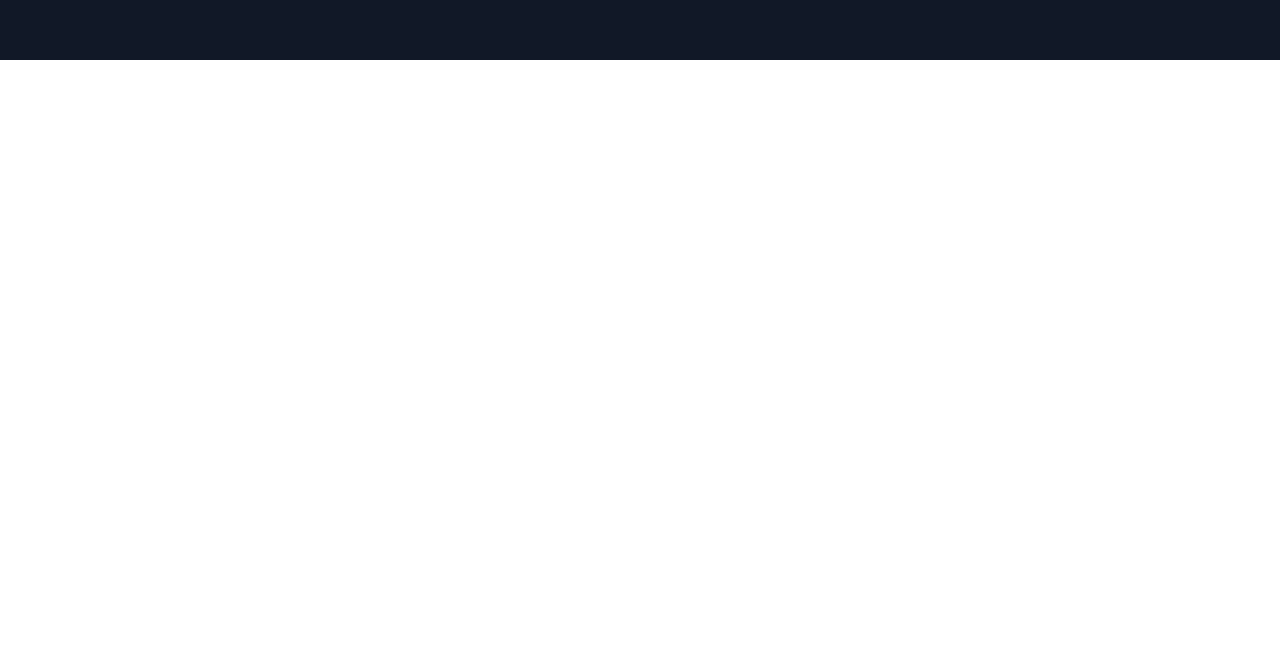
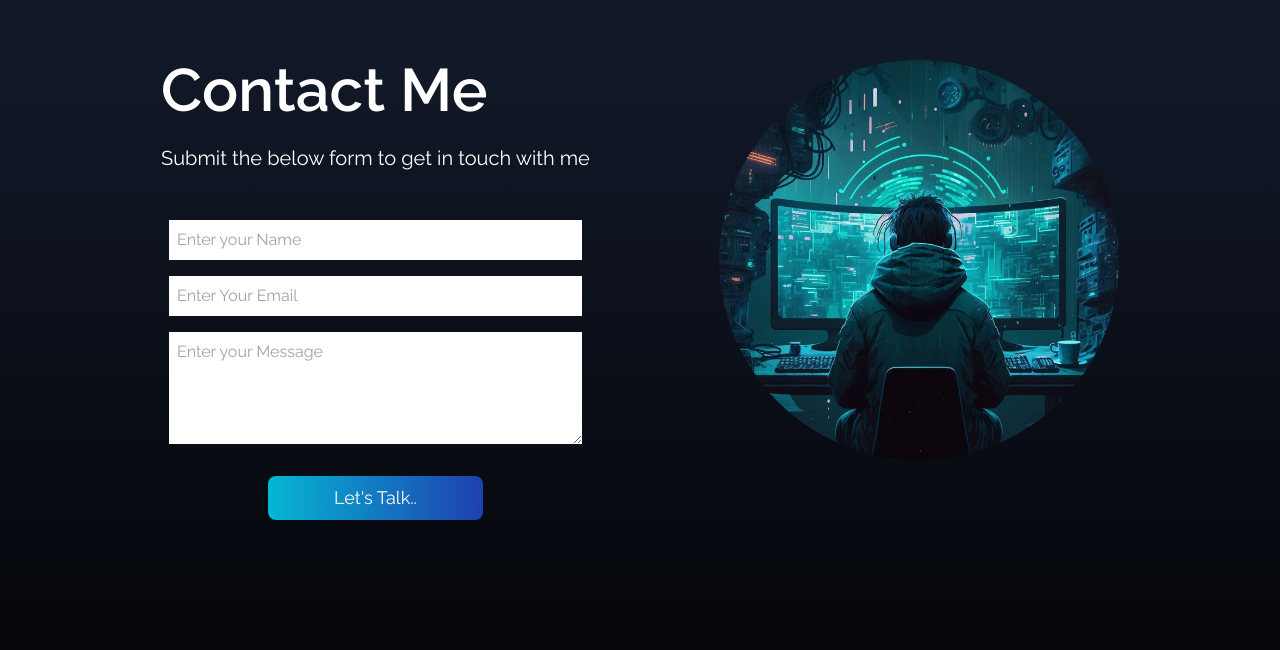
Before and after one commit to ruchhit24/portfolio, a React (Create React App) app: page / in a window 1280 px wide. Shown: the part 3300-3950 px from the top of the page. Before the commit the page ends 3360 px from the top, so only its background shows below. Built offline with nearby package versions, Linux system fonts and the light colour scheme.

Commit message:
done with contact me page

```diff
--- a/src/App.js
+++ b/src/App.js
@@ -1,4 +1,5 @@
 import About from "./components/About";
+import Contact from "./components/Contact";
 import Home from "./components/Home";
 import Navbar from "./components/Navbar";
 import Projects from "./components/Projects";
@@ -14,7 +15,7 @@ function App() {
         <About/>
        <Technology/>
        <Projects/>
-
+       <Contact/>
 
         <SocialLinks/>
        </>
--- /dev/null
+++ b/src/components/Contact.js
@@ -0,0 +1,47 @@
+import React from "react";
+import contact from "../assets/images/contact.jpg";
+const Contact = () => {
+  return (
+    <div className="w-full h-screen bg-gradient-to-b from-gray-900 to-black text-white">
+      <div className="max-w-screen-lg h-screen mx-auto flex justify-evenly">
+        <div>
+          <div>
+            <p className="font-semibold text-6xl">Contact Me</p>
+            <p className="text-xl pt-6">
+              Submit the below form to get in touch with me
+            </p>
+          </div>
+          <div className="pt-6">
+            <form action="https://getform.io/f/5b88e834-275d-48f2-adb0-fa60e3a5c8b3" method="POST" className="flex flex-col w-full py-2 my-2">
+              <input
+                className="p-2 m-2 my-2"
+                type="text"
+                placeholder="Enter your Name"
+                name="name"
+              />
+              <input
+                className="p-2 m-2 my-2"
+                type="email"
+                placeholder="Enter Your Email"
+                name="email"
+              />
+              <textarea
+                className="p-2 m-2 my-2 h-28 text-black"
+                name="message"
+                placeholder="Enter your Message"
+              />
+              <button className="w-1/2 mx-auto p-2 mt-6 bg-gradient-to-r from-cyan-500 to-blue-800 text-white cursor-pointer rounded-lg px-3 flex items-center justify-center text-lg">
+                Let's Talk..
+              </button>
+            </form>
+          </div>
+        </div>
+        <div className="pt-18 ml-24">
+            <img src={contact} alt="fg" width={400} height={400} className="rounded-full" />
+        </div>
+      </div>
+    </div>
+  );
+};
+
+export default Contact;
```
Also changed, not shown: src/assets/images/contact.jpg (added).
